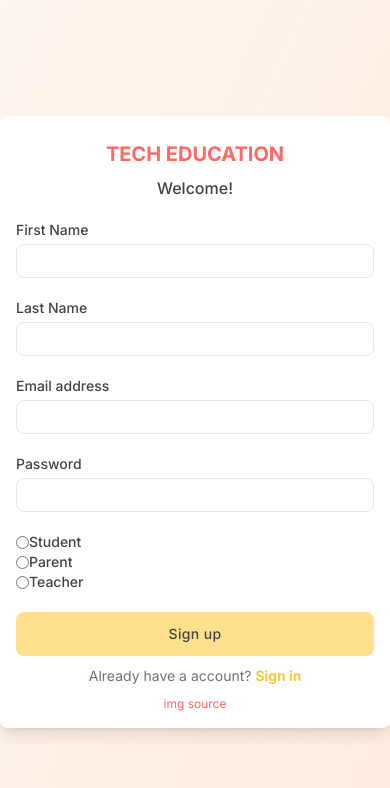
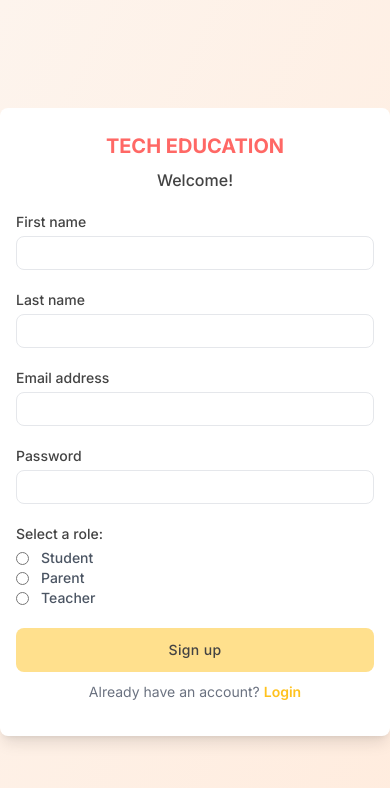
Before and after one commit to ExzyELI/tech-education, a Next.js app: page /sign-up in a window 390 px wide. Shown: the top 788 px of the page. Built offline with nearby package versions, Linux system fonts and the light colour scheme; no server answers; grey boxes are pictures that could not be loaded.

Commit message:
Removed image sources from registration pages and added label for role selection

```diff
--- a/comps/radio.tsx
+++ b/comps/radio.tsx
@@ -4,25 +4,26 @@ interface Radioroles {
 }
 
 const Radio: React.FC<Radioroles> = ({ role, setradioButton }) => {
-
   const handleRadio = (option: string) => {
     setradioButton(option);
   };
 
   return (
     <>
-      <div className="flex items-center mb-4">
+      <div className="mb-4 flex items-center">
         <input
           id="student-radio"
           type="radio"
           value="Student"
           name="user-type-radio"
-          className="w-4 h-4 text-blue-600 bg-gray-100 border-gray-300 focus:ring-blue-500 dark:focus:ring-blue-600 dark:ring-offset-gray-800 focus:ring-2 dark:bg-gray-700 dark:border-gray-600"
-          checked={role === 'Student'}
-          onChange={() => handleRadio('Student')} />
+          className="h-4 w-4 border-gray-300 bg-gray-100 text-blue-600 focus:ring-2 focus:ring-blue-500 dark:border-gray-600 dark:bg-gray-700 dark:ring-offset-gray-800 dark:focus:ring-blue-600"
+          checked={role === "Student"}
+          onChange={() => handleRadio("Student")}
+        />
         <label
           htmlFor="student-radio"
-          className="ms-2 text-sm font-medium text-gray-900 dark:text-gray-300">
+          className="ml-3 ms-2 text-sm font-medium text-gray-600"
+        >
           Student
         </label>
       </div>
@@ -33,12 +34,14 @@ const Radio: React.FC<Radioroles> = ({ role, setradioButton }) => {
           type="radio"
           value="Parent"
           name="user-type-radio"
-          className="w-4 h-4 text-blue-600 bg-gray-100 border-gray-300 focus:ring-blue-500 dark:focus:ring-blue-600 dark:ring-offset-gray-800 focus:ring-2 dark:bg-gray-700 dark:border-gray-600"
-          checked={role === 'Parent'}
-          onChange={() => handleRadio('Parent')}/>
+          className="h-4 w-4 border-gray-300 bg-gray-100 text-blue-600 focus:ring-2 focus:ring-blue-500 dark:border-gray-600 dark:bg-gray-700 dark:ring-offset-gray-800 dark:focus:ring-blue-600"
+          checked={role === "Parent"}
+          onChange={() => handleRadio("Parent")}
+        />
         <label
           htmlFor="parent-radio"
-          className="ms-2 text-sm font-medium text-gray-900 dark:text-gray-300">
+          className="ml-3 ms-2 text-sm font-medium text-gray-600 dark:text-gray-300"
+        >
           Parent
         </label>
       </div>
@@ -49,12 +52,14 @@ const Radio: React.FC<Radioroles> = ({ role, setradioButton }) => {
           type="radio"
           value="Teacher"
           name="user-type-radio"
-          className="w-4 h-4 text-blue-600 bg-gray-100 border-gray-300 focus:ring-blue-500 dark:focus:ring-blue-600 dark:ring-offset-gray-800 focus:ring-2 dark:bg-gray-700 dark:border-gray-600"
-          checked={role === 'Teacher'}
-          onChange={() => handleRadio('Teacher')}/>
+          className="h-4 w-4 border-gray-300 bg-gray-100 text-blue-600 focus:ring-2 focus:ring-blue-500 dark:border-gray-600 dark:bg-gray-700 dark:ring-offset-gray-800 dark:focus:ring-blue-600"
+          checked={role === "Teacher"}
+          onChange={() => handleRadio("Teacher")}
+        />
         <label
           htmlFor="teacher-radio"
-          className="ms-2 text-sm font-medium text-gray-900 dark:text-gray-300">
+          className="ml-3 ms-2 text-sm font-medium text-gray-600 dark:text-gray-300"
+        >
           Teacher
         </label>
       </div>
--- a/src/app/password/reset-password-form.tsx
+++ b/src/app/password/reset-password-form.tsx
@@ -23,7 +23,7 @@ export default function ResetPasswordForm() {
             }}
           />
           {/* right column */}
-          <div className="w-full px-6 py-8 md:px-8 lg:w-1/2">
+          <div className="w-full px-6 py-10 md:px-8 lg:w-1/2">
             <p className="mt-3 text-center text-xl font-bold text-[#ff6865]">
               TECH EDUCATION
             </p>
@@ -72,7 +72,7 @@ export default function ResetPasswordForm() {
                       href="/sign-in"
                       className="font-semibold leading-6 text-[#a8cd87]"
                     >
-                      Sign in
+                      Login
                     </a>
                   </p>
 
@@ -87,16 +87,6 @@ export default function ResetPasswordForm() {
                     </a>
                   </p>
                 </div>
-
-                {/* image source */}
-                <p className="text-center text-xs text-[#ff6865]">
-                  <a
-                    href="https://www.vectorstock.com/royalty-free-vector/thinking-kids-children-asking-question-expression-vector-41950097"
-                    target="_blank"
-                  >
-                    img source
-                  </a>
-                </p>
               </form>
             </div>
           </div>
--- a/src/app/sign-in/sign-in_form.tsx
+++ b/src/app/sign-in/sign-in_form.tsx
@@ -12,8 +12,7 @@ export default function Sign_in_form() {
 
   const handleSignin = async (e: React.FormEvent<HTMLFormElement>) => {
     e.preventDefault();
-      try
-      {
+    try {
       await setPersistence(auth, browserLocalPersistence);
       const res = await signInWithEmailAndPassword(email, password);
       console.log("signed in", { res });
@@ -21,8 +20,7 @@ export default function Sign_in_form() {
       if (res !== undefined) {
         router.push("/HomePage");
       }
-      }
-      catch (error) {
+    } catch (error) {
       console.error(error);
     }
   };
@@ -41,7 +39,7 @@ export default function Sign_in_form() {
             }}
           />
           {/* right column */}
-          <div className="w-full px-6 py-8 md:px-8 lg:w-1/2">
+          <div className="w-full px-6 py-10 md:px-8 lg:w-1/2">
             <p className="mt-3 text-center text-xl font-bold text-[#ff6865]">
               TECH EDUCATION
             </p>
@@ -81,7 +79,7 @@ export default function Sign_in_form() {
                       href="/password"
                       className="text-xs text-gray-600 hover:text-[#ffcf4f] dark:text-gray-400"
                     >
-                      Forget Password?
+                      Forgot Password?
                     </a>
                   </div>
                   <input
@@ -100,7 +98,7 @@ export default function Sign_in_form() {
                     type="submit"
                     className="w-full transform rounded-lg bg-[#ffe08d] px-6 py-3 text-sm font-medium tracking-wide transition-colors duration-300 hover:bg-[#ffe9b0] focus:outline-none focus:ring focus:ring-[#ffe08d] focus:ring-opacity-50"
                   >
-                    Sign in
+                    Login
                   </button>
                 </div>
 
@@ -114,16 +112,6 @@ export default function Sign_in_form() {
                     Sign up
                   </a>
                 </p>
-
-                {/* image source */}
-                <p className="text-center text-xs text-[#ff6865]">
-                  <a
-                    href="https://www.vectorstock.com/royalty-free-vector/children-learning-various-language-vector-21389977"
-                    target="_blank"
-                  >
-                    img source
-                  </a>
-                </p>
               </form>
             </div>
           </div>
--- a/src/app/sign-up/sign-up_form.tsx
+++ b/src/app/sign-up/sign-up_form.tsx
@@ -1,9 +1,9 @@
-import {useState} from "react";
-import {sendEmailVerification} from "firebase/auth";
-import {useCreateUserWithEmailAndPassword} from "react-firebase-hooks/auth";
-import {auth, db} from "@/app/firebase/init_app";
-import {useRouter} from "next/navigation";
-import {doc, setDoc} from "firebase/firestore";
+import { useState } from "react";
+import { sendEmailVerification } from "firebase/auth";
+import { useCreateUserWithEmailAndPassword } from "react-firebase-hooks/auth";
+import { auth, db } from "@/app/firebase/init_app";
+import { useRouter } from "next/navigation";
+import { doc, setDoc } from "firebase/firestore";
 import Radio from "../../../comps/radio";
 
 export default function Sign_up_form() {
@@ -19,12 +19,10 @@ export default function Sign_up_form() {
 
   const handleSignup = async (e: React.FormEvent<HTMLFormElement>) => {
     e.preventDefault();
-    try
-    {
+    try {
       const res = await createUserWithEmailAndPassword(email, password);
       console.log({ res });
-      if (res)
-      {
+      if (res) {
         await setDoc(doc(db, "users", res.user.uid), {
           email: res.user.email,
           firstName: firstName,
@@ -41,8 +39,7 @@ export default function Sign_up_form() {
       if (res !== undefined) {
         router.push("/HomePage");
       }
-    }
-    catch (error) {
+    } catch (error) {
       console.error(error);
     }
   };
@@ -52,7 +49,7 @@ export default function Sign_up_form() {
       <title>Tech Education | Sign Up</title>
       <div className="flex min-h-screen items-center bg-gradient-to-br from-[#fdf4ed] to-[#ffecde] text-[#434343]">
         <div className="mx-auto flex w-full max-w-lg rounded-lg bg-white shadow-lg lg:max-w-4xl">
-          <div className="w-full px-4 py-1 md:px-8 lg:w-1/2">
+          <div className="w-full px-4 py-1 pb-8 md:px-8 lg:w-1/2">
             <p className="pt-5 text-center text-xl font-bold text-[#ff6865]">
               TECH EDUCATION
             </p>
@@ -63,7 +60,7 @@ export default function Sign_up_form() {
                   htmlFor="firstName"
                   className="mb-1 block text-sm font-medium"
                 >
-                  First Name
+                  First name
                 </label>
                 <div>
                   <input
@@ -83,7 +80,7 @@ export default function Sign_up_form() {
                   htmlFor="lastName"
                   className="mb-1 block text-sm font-medium"
                 >
-                  Last Name
+                  Last name
                 </label>
                 <div>
                   <input
@@ -141,6 +138,11 @@ export default function Sign_up_form() {
               </div>
 
               <div className="py-3">
+                <div className="flex items-center justify-between">
+                  <label className="mb-1 block text-sm font-medium">
+                    Select a role:
+                  </label>
+                </div>
                 <Radio role={role} setradioButton={selectedRole} />
               </div>
 
@@ -153,21 +155,12 @@ export default function Sign_up_form() {
                 </button>
               </div>
               <p className="mt-10 text-center text-sm text-gray-500">
-                Already have a account?{" "}
+                Already have an account?{" "}
                 <a
                   href="/sign-in"
                   className="font-semibold leading-6 text-[#ffc21e]"
                 >
-                  Sign in
-                </a>
-              </p>
-
-              <p className="pb-3 text-center text-xs text-[#ff6865]">
-                <a
-                  href="https://www.vectorstock.com/royalty-free-vector/children-learn-computer-or-laptop-vector-21390195"
-                  target="_blank"
-                >
-                  img source
+                  Login
                 </a>
               </p>
             </form>
```
Lines whose indentation alone changed are shown as unchanged.
